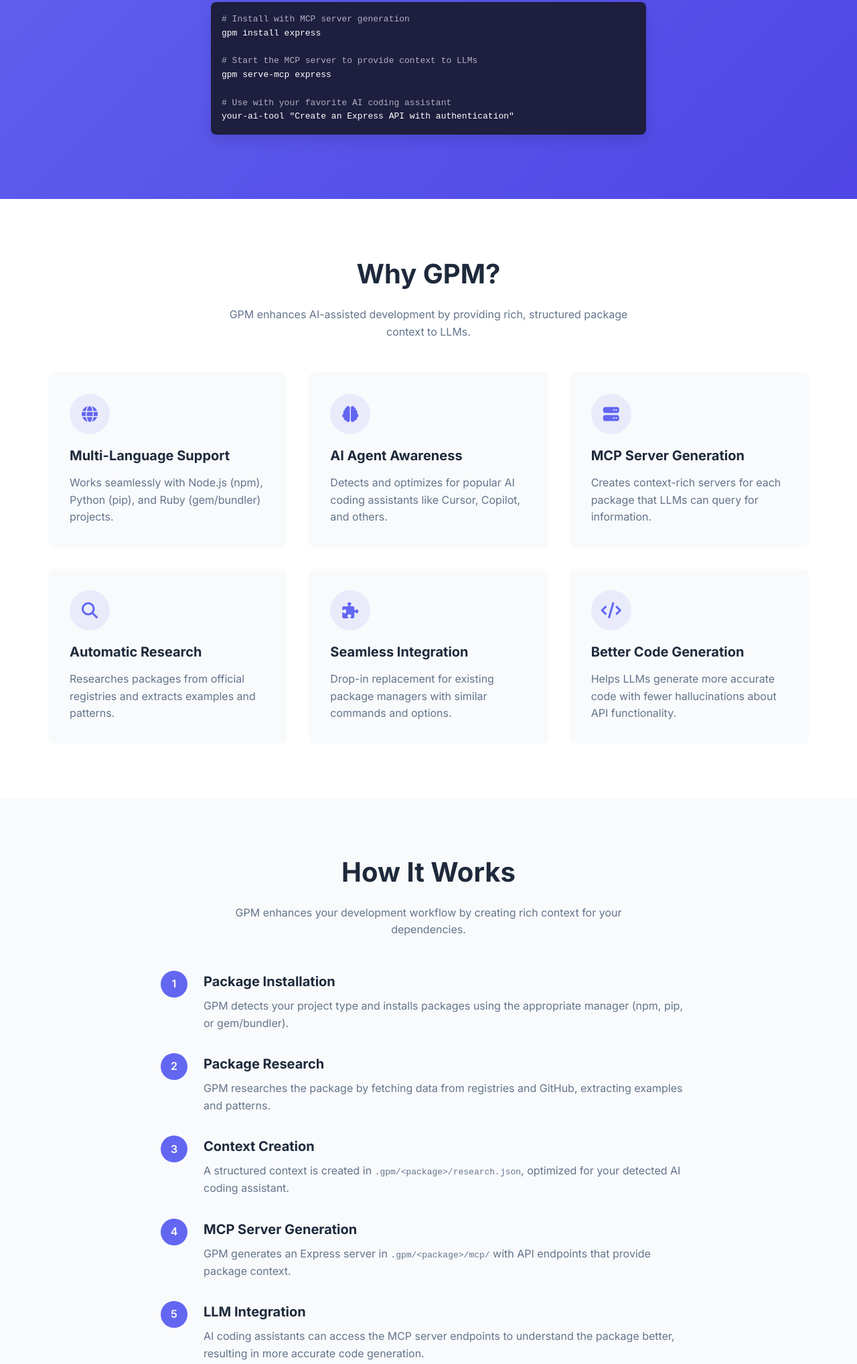
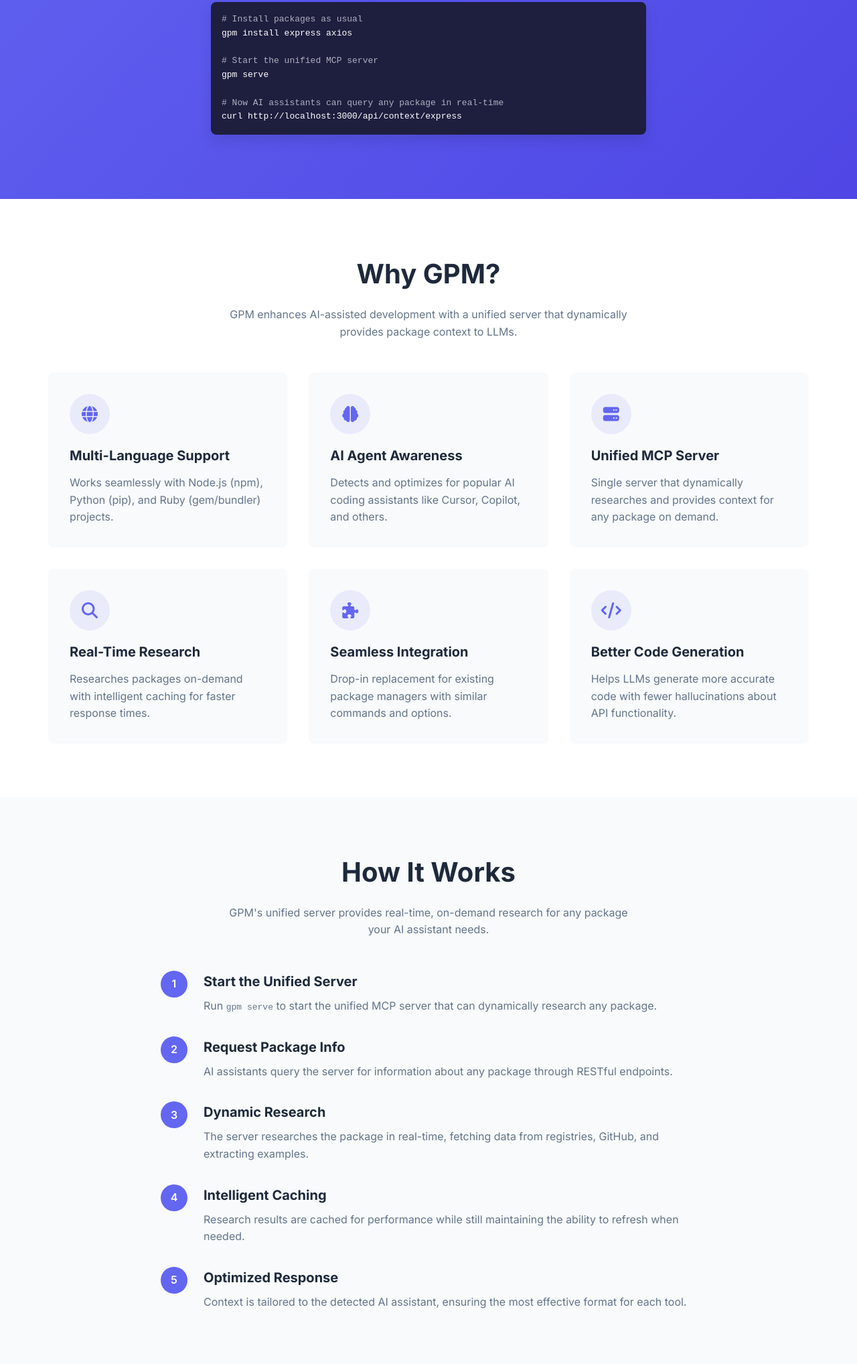
Before and after one commit to jevon/gpm, a website: page index.html in a window 1280 px wide. Shown: the part 516-2552 px from the top of the page at 67% size. Drawn offline with Linux system fonts and the light colour scheme.

Commit message:
Update landing page to focus on unified MCP server

```diff
--- a/index.html
+++ b/index.html
@@ -479,14 +479,14 @@
                 </div>
 
                 <div class="code-block">
-                    <pre><span class="comment"># Install with MCP server generation</span>
-gpm install express
+                    <pre><span class="comment"># Install packages as usual</span>
+gpm install express axios
 
-<span class="comment"># Start the MCP server to provide context to LLMs</span>
-gpm serve-mcp express
+<span class="comment"># Start the unified MCP server</span>
+gpm serve
 
-<span class="comment"># Use with your favorite AI coding assistant</span>
-your-ai-tool "Create an Express API with authentication"</pre>
+<span class="comment"># Now AI assistants can query any package in real-time</span>
+curl http://localhost:3000/api/context/express</pre>
                 </div>
             </div>
         </div>
@@ -496,7 +496,7 @@
         <div class="container">
             <div class="section-header">
                 <h2>Why GPM?</h2>
-                <p>GPM enhances AI-assisted development by providing rich, structured package context to LLMs.</p>
+                <p>GPM enhances AI-assisted development with a unified server that dynamically provides package context to LLMs.</p>
             </div>
 
             <div class="features-grid">
@@ -520,16 +520,16 @@
                     <div class="feature-icon">
                         <i class="fas fa-server"></i>
                     </div>
-                    <h3>MCP Server Generation</h3>
-                    <p>Creates context-rich servers for each package that LLMs can query for information.</p>
+                    <h3>Unified MCP Server</h3>
+                    <p>Single server that dynamically researches and provides context for any package on demand.</p>
                 </div>
 
                 <div class="feature-card">
                     <div class="feature-icon">
                         <i class="fas fa-search"></i>
                     </div>
-                    <h3>Automatic Research</h3>
-                    <p>Researches packages from official registries and extracts examples and patterns.</p>
+                    <h3>Real-Time Research</h3>
+                    <p>Researches packages on-demand with intelligent caching for faster response times.</p>
                 </div>
 
                 <div class="feature-card">
@@ -555,47 +555,47 @@
         <div class="container">
             <div class="section-header">
                 <h2>How It Works</h2>
-                <p>GPM enhances your development workflow by creating rich context for your dependencies.</p>
+                <p>GPM's unified server provides real-time, on-demand research for any package your AI assistant needs.</p>
             </div>
 
             <div class="workflow-steps">
                 <div class="workflow-step">
                     <div class="step-number">1</div>
                     <div class="step-content">
-                        <h3>Package Installation</h3>
-                        <p>GPM detects your project type and installs packages using the appropriate manager (npm, pip, or gem/bundler).</p>
+                        <h3>Start the Unified Server</h3>
+                        <p>Run <code>gpm serve</code> to start the unified MCP server that can dynamically research any package.</p>
                     </div>
                 </div>
 
                 <div class="workflow-step">
                     <div class="step-number">2</div>
                     <div class="step-content">
-                        <h3>Package Research</h3>
-                        <p>GPM researches the package by fetching data from registries and GitHub, extracting examples and patterns.</p>
+                        <h3>Request Package Info</h3>
+                        <p>AI assistants query the server for information about any package through RESTful endpoints.</p>
                     </div>
                 </div>
 
                 <div class="workflow-step">
                     <div class="step-number">3</div>
                     <div class="step-content">
-                        <h3>Context Creation</h3>
-                        <p>A structured context is created in <code>.gpm/&lt;package&gt;/research.json</code>, optimized for your detected AI coding assistant.</p>
+                        <h3>Dynamic Research</h3>
+                        <p>The server researches the package in real-time, fetching data from registries, GitHub, and extracting examples.</p>
                     </div>
                 </div>
 
                 <div class="workflow-step">
                     <div class="step-number">4</div>
                     <div class="step-content">
-                        <h3>MCP Server Generation</h3>
-                        <p>GPM generates an Express server in <code>.gpm/&lt;package&gt;/mcp/</code> with API endpoints that provide package context.</p>
+                        <h3>Intelligent Caching</h3>
+                        <p>Research results are cached for performance while still maintaining the ability to refresh when needed.</p>
                     </div>
                 </div>
 
                 <div class="workflow-step">
                     <div class="step-number">5</div>
                     <div class="step-content">
-                        <h3>LLM Integration</h3>
-                        <p>AI coding assistants can access the MCP server endpoints to understand the package better, resulting in more accurate code generation.</p>
+                        <h3>Optimized Response</h3>
+                        <p>Context is tailored to the detected AI assistant, ensuring the most effective format for each tool.</p>
                     </div>
                 </div>
             </div>
@@ -655,8 +655,8 @@
 
     <section class="cta-section">
         <div class="container">
-            <h2>Stop wasting time on AI-generated bugs</h2>
-            <p>Install GPM today and start building with an AI assistant that actually understands your code dependencies.</p>
+            <h2>One server. Any package. Instant context.</h2>
+            <p>Install GPM today and give your AI assistant real-time knowledge of any package you're using.</p>
 
             <div class="cta-buttons">
                 <a href="https://github.com/jevon/gpm#installation" class="btn btn-primary">
@@ -679,7 +679,7 @@
                         <i class="fas fa-box-open"></i>
                         <span>GPM</span>
                     </div>
-                    <p>GPM is an enhanced package manager that bridges the gap between traditional package managers and AI coding assistants.</p>
+                    <p>GPM provides a unified server that dynamically researches any package your AI assistant needs, delivering instant, intelligent context.</p>
 
                     <div class="social-links">
                         <a href="https://github.com/jevon/gpm" target="_blank">
```
